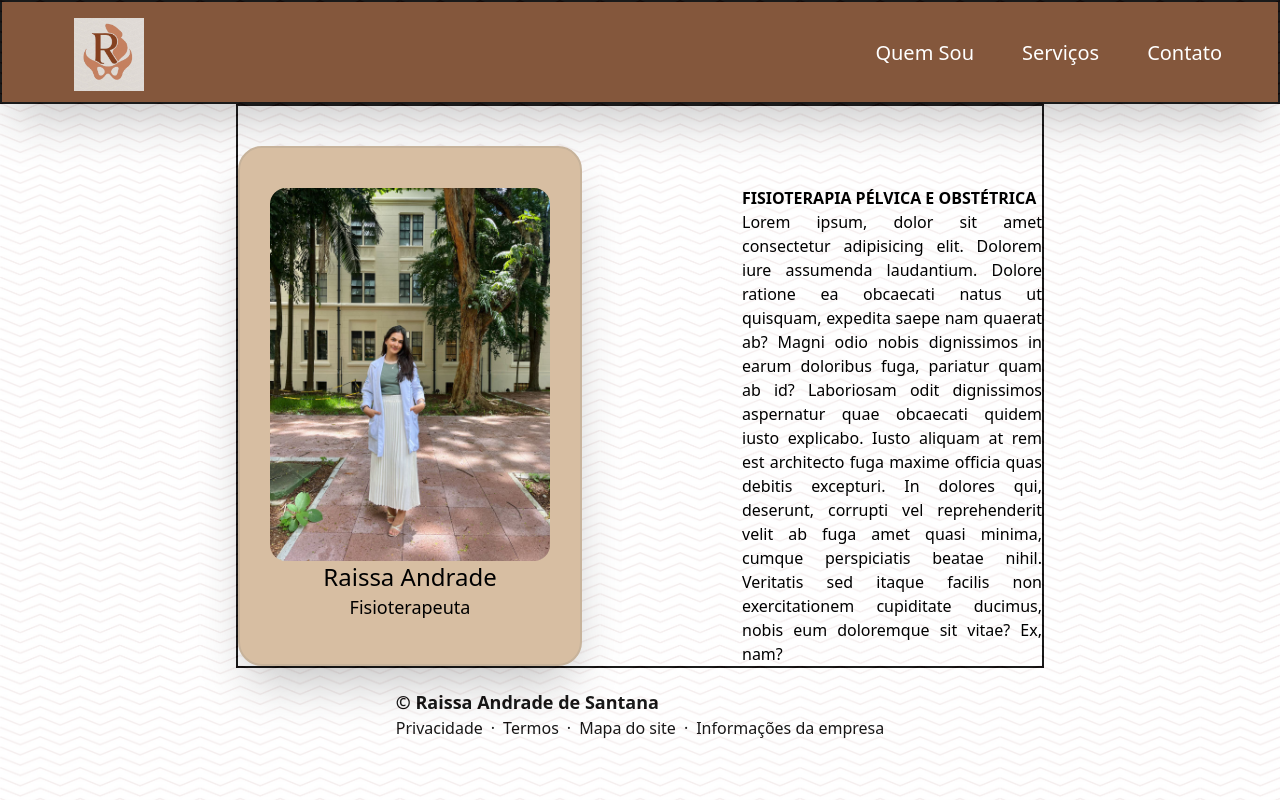
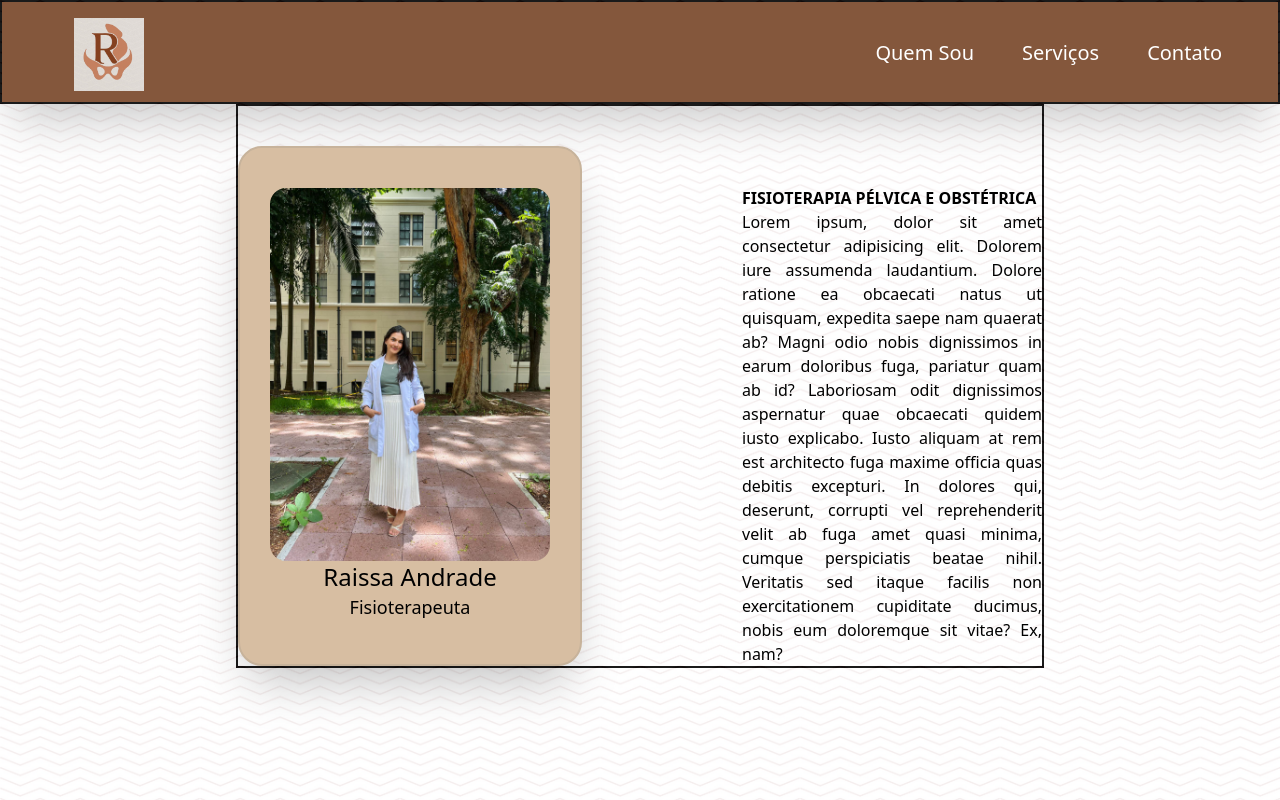
Before and after one commit to andrd-jhon/Site-Raissa-Andrade-Fisio, a Next.js app in the folder raissa-andrade-fisio/: page / in a window 1280 px wide. Shown: the top 800 px of the page. Built offline with nearby package versions, Linux system fonts and the light colour scheme.

Commit message:
Commit teste branch.

```diff
--- a/raissa-andrade-fisio/src/app/page.tsx
+++ b/raissa-andrade-fisio/src/app/page.tsx
@@ -42,9 +42,6 @@ export default function Home() {
         isWindowMobileProp = {isWindowMobile}
       ></Body>
       </main>
-      <footer>
-        <Footer />
-      </footer>
     </div>
   );
 }
```
